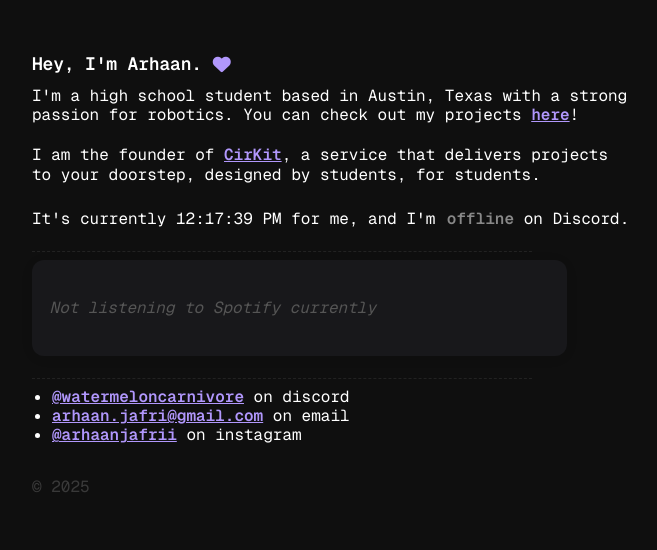
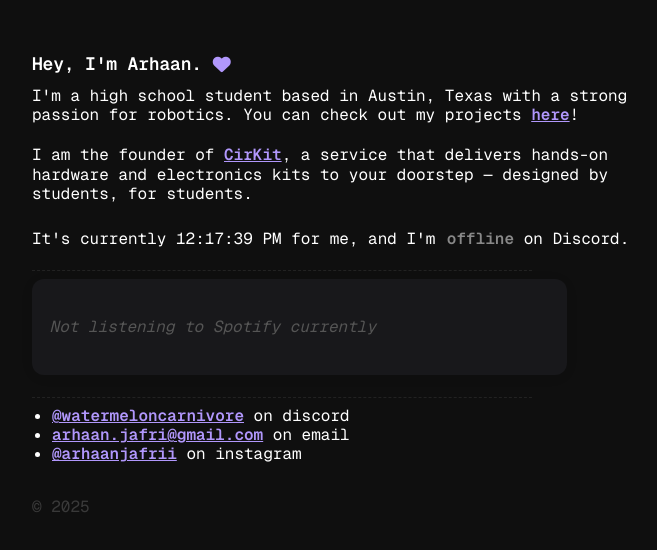
Before and after one commit to arhaanjafrii/arhaanjafri.dev, a React (Create React App) app: page / in a window 1280 px wide. Shown: the top 550 px of the page, without its empty margins (64-721 px from the left). Built offline with nearby package versions, Linux system fonts and the light colour scheme; no server answers; the HTML template or start-up script is replaced by a standard one.

Commit message:
Text fix

```diff
--- a/src/App.js
+++ b/src/App.js
@@ -92,7 +92,7 @@ function MainPage() {
       </h1>
       <div className="desc">
         <p>I'm a high school student based in Austin, Texas with a strong passion for robotics. You can check out my projects <Link to="/projects/" className="link slightbold">here</Link>!</p>
-        <p style={{marginTop: '1.3em'}}>I am the founder of <a href="https://cirkit.crazeddd.dev/" target="_blank" rel="noopener noreferrer" className="link slightbold">CirKit</a>, a service that delivers projects to your doorstep, designed by students, for students.</p>
+        <p style={{marginTop: '1.3em'}}>I am the founder of <a href="https://cirkit.crazeddd.dev/" target="_blank" rel="noopener noreferrer" className="link slightbold">CirKit</a>, a service that delivers hands-on hardware and electronics kits to your doorstep — designed by students, for students.</p>
       </div>
       <div className="time-status">
         It's currently <span
```
